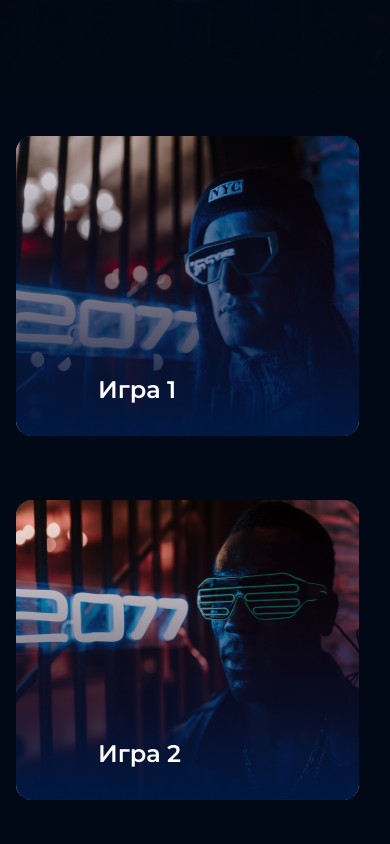
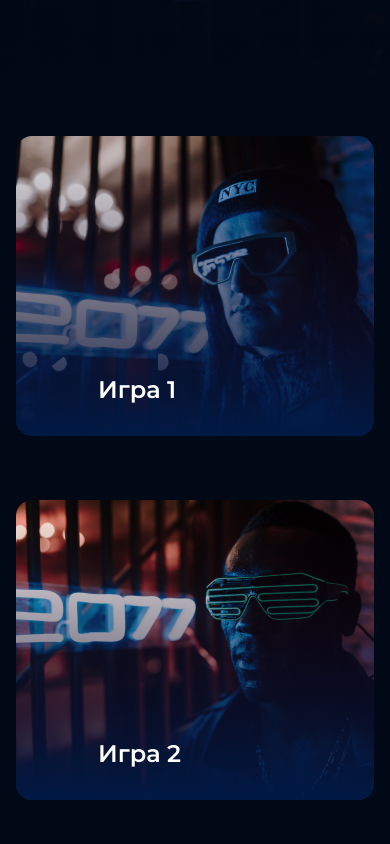
Before and after one commit to Viktoria-Bredikhina/2-nd-course-hw, a plain HTML site: page index.html in a window 390 px wide. Shown: the part 920-1764 px from the top of the page. Drawn offline with Linux system fonts and the light colour scheme.

Commit message:
width corrected

```diff
--- a/index.css
+++ b/index.css
@@ -189,13 +189,14 @@ body {
     flex-direction: column;
   }
   .game__item {
-    width: 343px;
+    width: 100%;
     height: 300px;
     margin-top: 32px;
   }
   .game__item__img {
-    width: 343px;
-    height: 300px;
+    width: 100%;
+    height: 100%;
+    object-fit: cover
   }
   .seasons {
     flex-direction: column;
```
